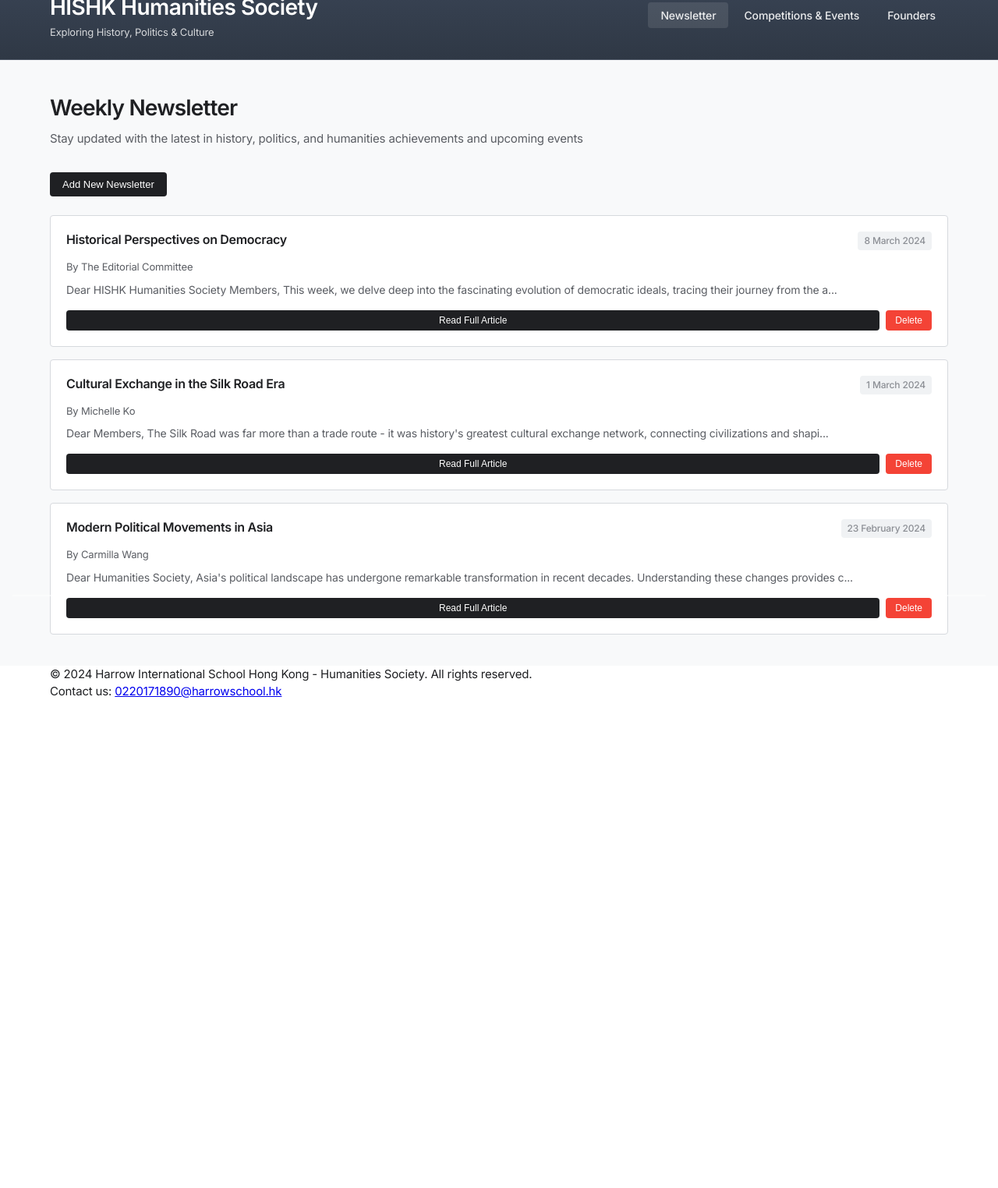
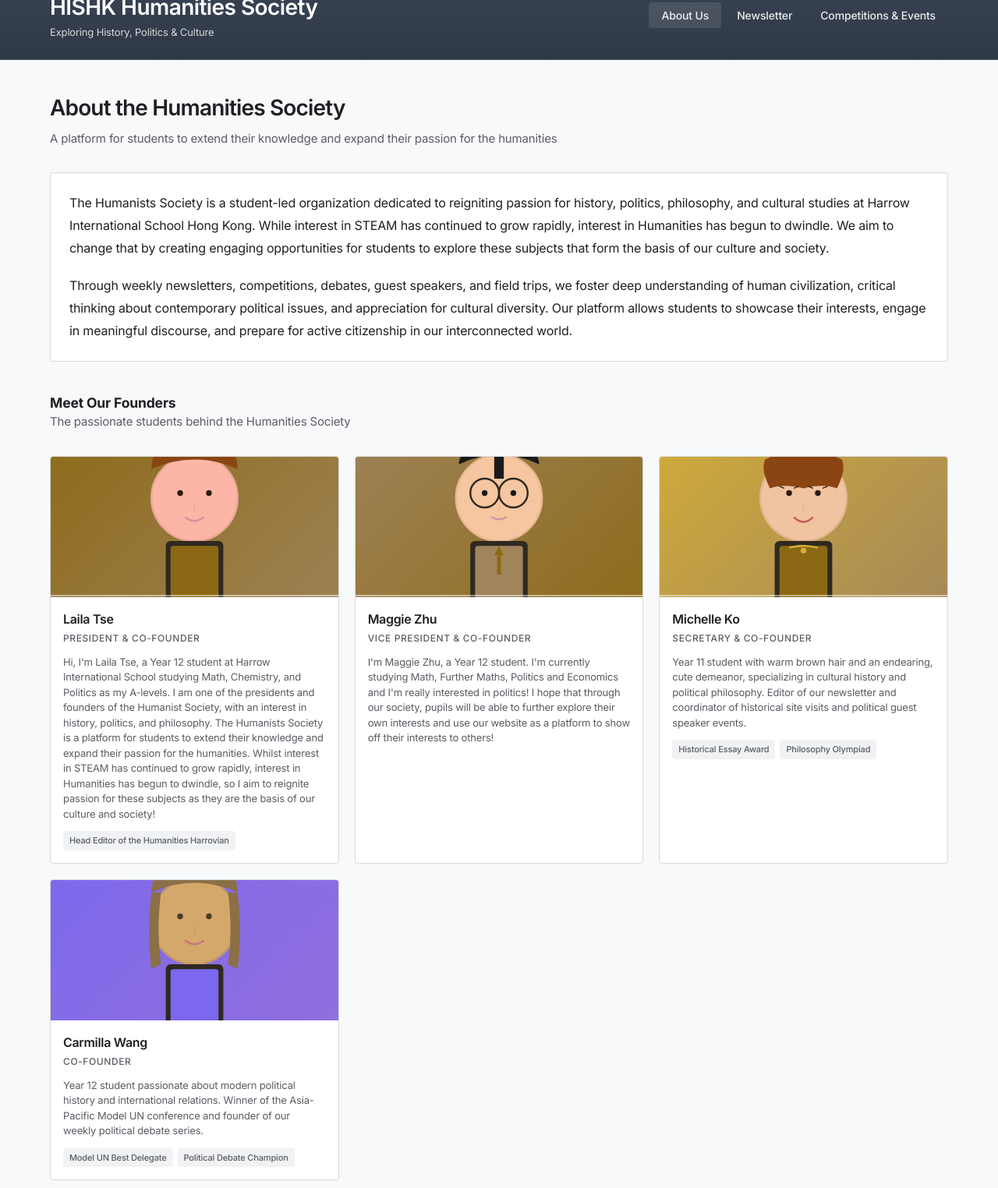
Before and after one commit to hponmm/Humanities-Society, a website: page index.html in a window 1280 px wide. Shown: the part 36-1560 px from the top of the page at 78% size. Before the commit the page ends 935 px from the top, so only its background shows below. Drawn offline with Linux system fonts and the light colour scheme; no server answers.

Commit message:
Reorganize website structure and add Carmilla Wang
- Make About Us (founders) the default/first tab
- Add comprehensive society introduction above founders section
- Add Carmilla Wang as fourth co-founder
- Reorganize navigation with About Us first
- Improve founders grid spacing for 4 cards
- Remove duplicate mission statement

```diff
--- a/css/styles.css
+++ b/css/styles.css
@@ -191,8 +191,8 @@
 /* Founders Grid */
 .founders-grid {
     display: grid;
-    grid-template-columns: repeat(auto-fit, minmax(260px, 1fr));
-    gap: 16px;
+    grid-template-columns: repeat(auto-fit, minmax(280px, 1fr));
+    gap: 20px;
     margin-bottom: 40px;
 }
 
--- a/index.html
+++ b/index.html
@@ -21,9 +21,9 @@
                     <span></span>
                 </button>
                 <ul class="nav-menu" id="navMenu">
-                    <li><a href="#newsletter" class="nav-link active" data-tab="newsletter">Newsletter</a></li>
+                    <li><a href="#founders" class="nav-link active" data-tab="founders">About Us</a></li>
+                    <li><a href="#newsletter" class="nav-link" data-tab="newsletter">Newsletter</a></li>
                     <li><a href="#competitions" class="nav-link" data-tab="competitions">Competitions & Events</a></li>
-                    <li><a href="#founders" class="nav-link" data-tab="founders">Founders</a></li>
                 </ul>
             </nav>
         </div>
@@ -32,7 +32,7 @@
     <main class="main">
         <div class="container">
             <!-- Newsletter Tab -->
-            <section id="newsletter" class="tab-content active">
+            <section id="newsletter" class="tab-content">
                 <div class="section-header">
                     <h2>Weekly Newsletter</h2>
                     <p>Stay updated with the latest in history, politics, and humanities achievements and upcoming events</p>
@@ -157,10 +157,20 @@
             </div>
 
             <!-- Founders Tab -->
-            <section id="founders" class="tab-content">
+            <section id="founders" class="tab-content active">
                 <div class="section-header">
-                    <h2>Meet Our Founders</h2>
-                    <p>Passionate students exploring the depths of history, politics, and human culture at HISHK</p>
+                    <h2>About the Humanities Society</h2>
+                    <p>A platform for students to extend their knowledge and expand their passion for the humanities</p>
+                </div>
+
+                <div class="mission-statement" style="margin-bottom: 40px;">
+                    <p style="font-size: 16px; line-height: 1.8; color: var(--text); margin-bottom: 20px;">The Humanists Society is a student-led organization dedicated to reigniting passion for history, politics, philosophy, and cultural studies at Harrow International School Hong Kong. While interest in STEAM has continued to grow rapidly, interest in Humanities has begun to dwindle. We aim to change that by creating engaging opportunities for students to explore these subjects that form the basis of our culture and society.</p>
+                    <p style="font-size: 16px; line-height: 1.8; color: var(--text);">Through weekly newsletters, competitions, debates, guest speakers, and field trips, we foster deep understanding of human civilization, critical thinking about contemporary political issues, and appreciation for cultural diversity. Our platform allows students to showcase their interests, engage in meaningful discourse, and prepare for active citizenship in our interconnected world.</p>
+                </div>
+
+                <div class="section-header">
+                    <h3>Meet Our Founders</h3>
+                    <p>The passionate students behind the Humanities Society</p>
                 </div>
                 <div class="founders-grid">
                     <div class="founder-card">
@@ -200,10 +210,20 @@
                             </div>
                         </div>
                     </div>
-                </div>
-                <div class="mission-statement">
-                    <h3>Our Mission</h3>
-                    <p>To foster deep understanding of human civilization, critical thinking about contemporary political issues, and appreciation for cultural diversity among HISHK students. We create opportunities for students to engage with history and politics through debates, research, field trips, and meaningful discourse that prepares them for active citizenship.</p>
+                    <div class="founder-card">
+                        <div class="founder-image">
+                            <img src="images/founders/founder4.svg" alt="Carmilla Wang - Co-Founder" />
+                        </div>
+                        <div class="founder-info">
+                            <h3>Carmilla Wang</h3>
+                            <p class="founder-role">Co-Founder</p>
+                            <p class="founder-bio">Year 12 student passionate about modern political history and international relations. Winner of the Asia-Pacific Model UN conference and founder of our weekly political debate series.</p>
+                            <div class="founder-achievements">
+                                <span class="achievement">Model UN Best Delegate</span>
+                                <span class="achievement">Political Debate Champion</span>
+                            </div>
+                        </div>
+                    </div>
                 </div>
             </section>
         </div>
```
